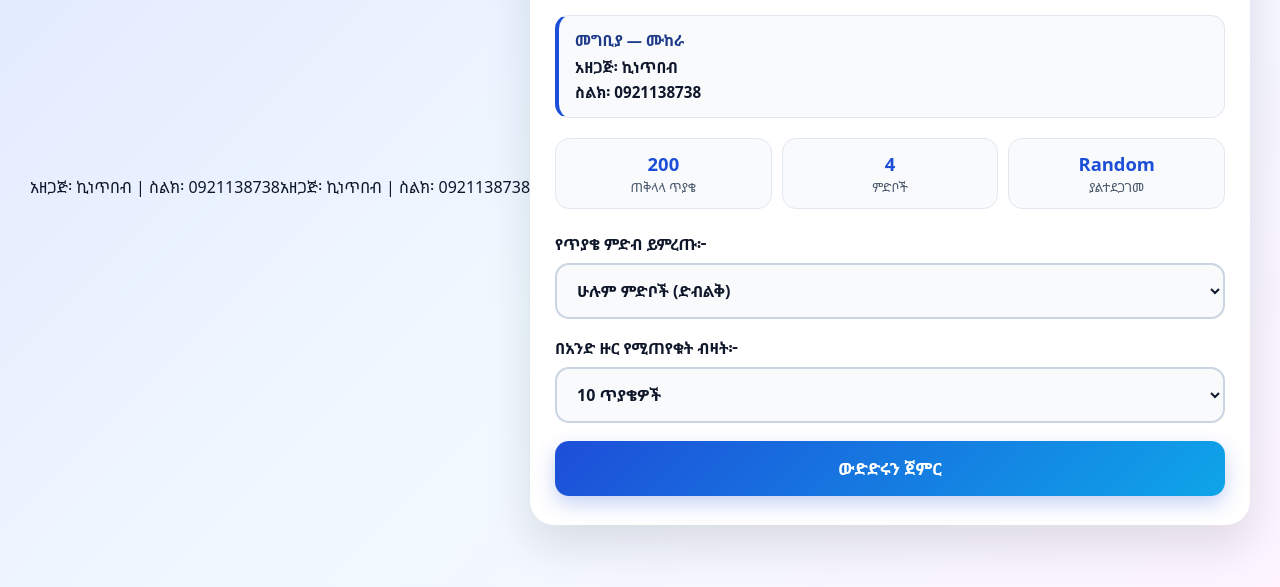
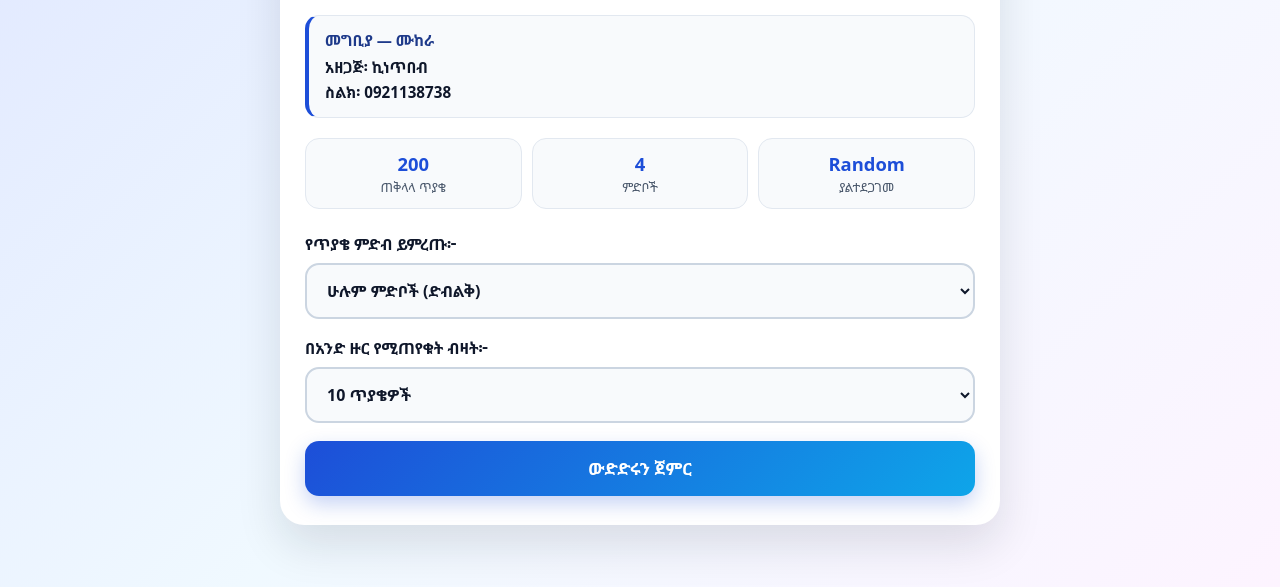
Before and after one commit to kine9364-stack/Kinetbeb-quiz, a plain HTML site: page exam500.html in a window 1280 px wide. Shown: the part 213-800 px from the top of the page. Drawn offline with Linux system fonts and the light colour scheme.

Commit message:
Update exam500.html

```diff
--- a/exam500.html
+++ b/exam500.html
@@ -1,7 +1,5 @@
-<p>አዘጋጅ፡ ኪነጥበብ | ስልክ፡ 0921138738</p>
 
 <html lang="am">
-<head><p>አዘጋጅ፡ ኪነጥበብ | ስልክ፡ 0921138738</p>
 
   <meta charset="UTF-8" />
   <meta name="viewport" content="width=device-width, initial-scale=1.0" />
```
